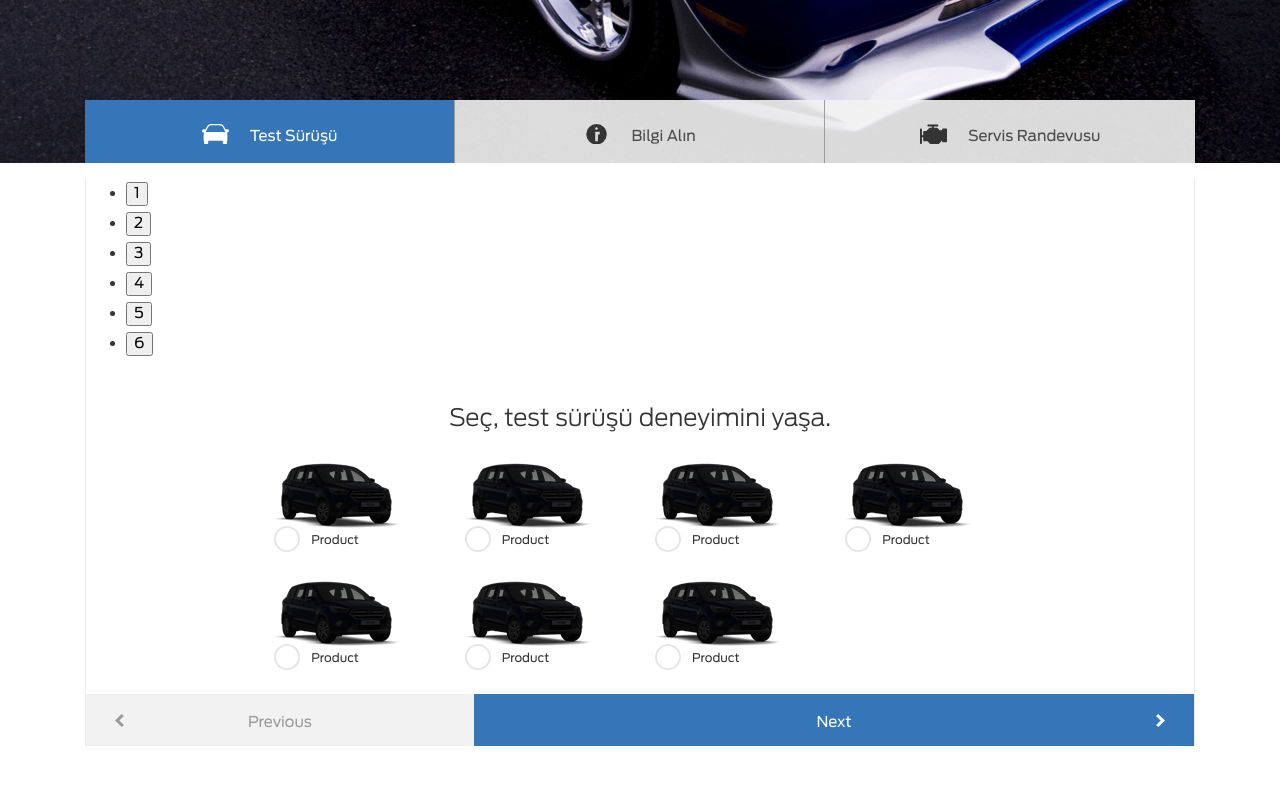
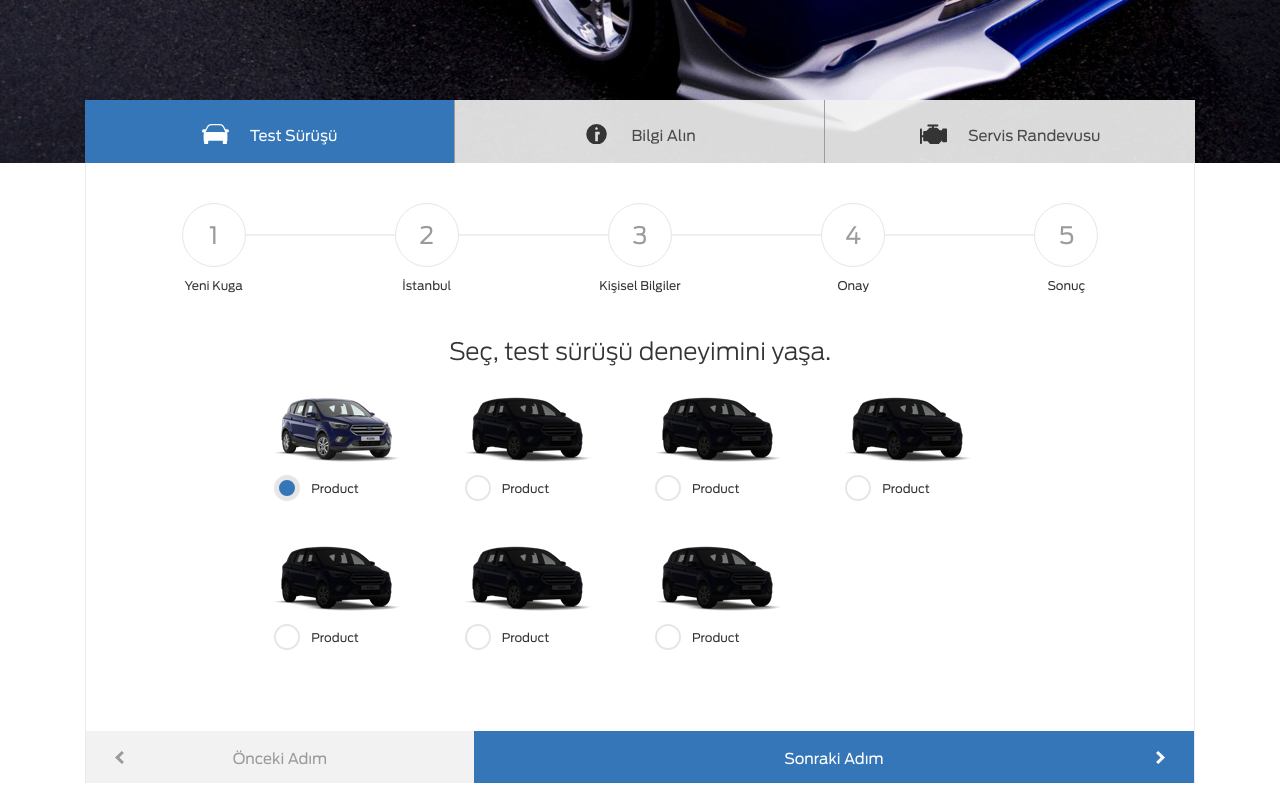
Before and after one commit to raccoonroman/car-dealer, a website: page source/index.html in a window 1280 px wide. Shown: the part 703-1503 px from the top of the page. Drawn offline with nearby package versions, Linux system fonts and the light colour scheme; files that its build step writes are made by us from their sources.

Commit message:
add new styles

```diff
--- a/source/index.html
+++ b/source/index.html
@@ -59,7 +59,8 @@
 		<div id="test-drive-tab1" class="test-drive__content">
 			<div class="test-drive__progress-bar"></div>
 			<form class="test-drive__form" action="https://echo.htmlacademy.ru" method="post" target="_blank">
-				<div class="test-drive__dots"></div>
+				<div class="test-drive__dots">
+				</div>
 				<ul class="test-drive__slides">
 					<li class="test-drive__slide test-drive__slide--1">
 						<h2>Seç, test sürüşü deneyimini yaşa.</h2>
@@ -132,7 +133,7 @@
 							<li class="test-drive__radio-city-item">
 								<input class="visually-hidden" id="test-drive-city-2" type="radio" name="test-drive-city" value="test-drive-city-2">
 									<label for="test-drive-city-2">
-										<span>İstanbul</span>
+										<span>Ankara</span>
 										<strong>Muratpaşa Mahallesi, Keleşler İstanbul, Uluyol Cad. No : 25/A Bayrampaşa İstanbul</strong>
 									</label>
 							</li>
--- a/source/js/script.js
+++ b/source/js/script.js
@@ -20,9 +20,14 @@ $(document).ready(function(){
   $('.test-drive__slides').slick({
 		dots: true,
 		// adaptiveHeight: true,
+		draggable: false,
+		swipe: false,
+		infinite:false,
 		appendArrows: ".test-drive__arrows",
+		prevArrow: '<button type="button" class="slick-prev">Önceki Adım</button>',
+		nextArrow: '<button type="button" class="slick-next">Sonraki Adım</button>',
 		appendDots: ".test-drive__dots",
-		// dotsClass: "test-drive__dots"
+		dotsClass: "test-drive__dots-list"
 		// mobileFirst: true,
 		// responsive: [
 		// 	{
--- a/source/sass/blocks/test-drive.scss
+++ b/source/sass/blocks/test-drive.scss
@@ -1,3 +1,13 @@
+@keyframes fadeEffect {
+	from {
+		opacity: 0;
+	}
+	to {
+		opacity: 1;
+	}
+}
+
+
 .test-drive {
 	// margin-bottom: 200px;
 	height: 700px;
@@ -31,6 +41,7 @@
 	text-align: center;
 	border-right: 1px solid #9D9B9C;
 	cursor: pointer;
+	transition: background-color .3s;
 
 	&:last-child {
 		border-right: 0;
@@ -53,6 +64,7 @@
 }
 
 .test-drive__content {
+	animation: fadeEffect 1s;
 	border-left: 1px solid #e9eaef;
 	border-right: 1px solid #e9eaef;
 }
@@ -62,7 +74,9 @@
 	@include ul;
 }
 
-
+.test-drive__slide:focus {
+	outline: none;
+}
 
 
 // slide 1!!!!!!!!!!!!!!!!!!!!!!!!!!!
@@ -76,6 +90,7 @@
 
 .test-drive__radio-product-list {
 	@include ul;
+	margin-bottom: 66px;
 	padding: 0 17%;
 	display: grid;
 	grid-template-columns: auto auto auto auto;
@@ -91,6 +106,7 @@
 	label {
 		position: relative;
 		padding-left: 37px;
+		margin-bottom: 16px;
 		font-size: 12px;
 		line-height: 23px;
 		order: 2;
@@ -102,6 +118,7 @@
 	}
 
 	.test-drive__radio-product-item-img {
+		margin-bottom: 15px;
 		width: 100%;
 		order: 1;
 	}
@@ -130,14 +147,15 @@
     left: 1px;
     width: 24px;
     height: 24px;
-    background-color: transparent;
     border-radius: 50%;
-    border: 4px solid transparent;
+    background-color: $blue;
+    border: 4px solid #e6e6e6;
+    transform: scale(0);
+    transition: transform .2s;
 	}
 
   input:checked + label::after {
-    background-color: $blue;
-    border: 4px solid #e6e6e6;
+    transform: scale(1);
   }
 }
 
@@ -149,13 +167,19 @@
 .test-drive__slide--2 {
 	h2 {
 		margin: 0;
+		margin-bottom: 45px;
 		text-align: center;
 	}
 }
 
 .test-drive__selected-img {
-	margin: 50px auto 0;
+	margin: 50px 0 10px;
+	text-align: center;
 	filter: brightness(20%);
+
+	img {
+		display: inline;
+	}
 }
 
 .test-drive__radio-city-list {
@@ -177,6 +201,7 @@
 		padding: 23px;
 		padding-right: 63px;
 		border: 1px solid #e6e6e6;
+		cursor: pointer;
 	}
 
 	span {
@@ -204,8 +229,8 @@
 		border: 4px solid $blue;
 	}
 
-	input:checked + label h2,
-	input:checked + label p {
+	input:checked + label span,
+	input:checked + label strong {
 		color: $black;
 	}
 
@@ -279,7 +304,7 @@
 
 
 
-// next and previous buttons
+//start of next and previous buttons
 .test-drive__arrows {
 	display: flex;
 	align-items: center;
@@ -291,6 +316,10 @@
 		border: 0;
 		text-align: center;
 		cursor: pointer;
+	}
+
+	.slick-arrow.slick-disabled {
+		cursor: not-allowed;
 	}
 
 	.slick-prev {
@@ -306,3 +335,92 @@
 	}
 }
 // end of next and previous buttons
+
+
+//start of dots
+
+.test-drive__dots {
+	padding: 40px 7%;
+}
+
+.test-drive__dots-list {
+	@include ul;
+
+	position: relative;
+	display: flex;
+	align-items: center;
+	justify-content: space-between;
+
+	li:last-child {
+		display: none;
+	}
+
+	li {
+		position: relative;
+		z-index: 1;
+		width: 100px;
+		text-align: center;
+
+		button {
+			width: 64px;
+			height: 64px;
+			border-radius: 50%;
+			color: $gray;
+			font-size: 24px;
+			background-color: #fff;
+			border: 1px solid #e6e6e6;
+
+			&:focus {
+				outline: none;
+			}
+		}
+
+		&::after {
+			position: absolute;
+			bottom: -30px;
+			left: 50%;
+			width: 100%;
+			font-size: 12px;
+			line-height: 23px;
+			color: $black;
+			transform: translateX(-50%);
+		}
+
+		&:nth-child(1)::after {
+			content: 'Yeni Kuga';
+		}
+
+		&:nth-child(2)::after {
+			content: 'İstanbul';
+		}
+
+		&:nth-child(3)::after {
+			content: 'Kişisel Bilgiler';
+		}
+
+		&:nth-child(4)::after {
+			content: 'Onay';
+		}
+
+		&:nth-child(5)::after {
+			content: 'Sonuç';
+		}
+	}
+
+	&::before {
+		content: '';
+		position: absolute;
+		top: 50%;
+		left: 50%;
+		right: 0;
+		width: 90%;
+		height: 1px;
+		background-color: #DFDFE0;
+		transform: translate(-50%, -50%);
+	}
+}
+
+
+
+
+//end of dots
```
